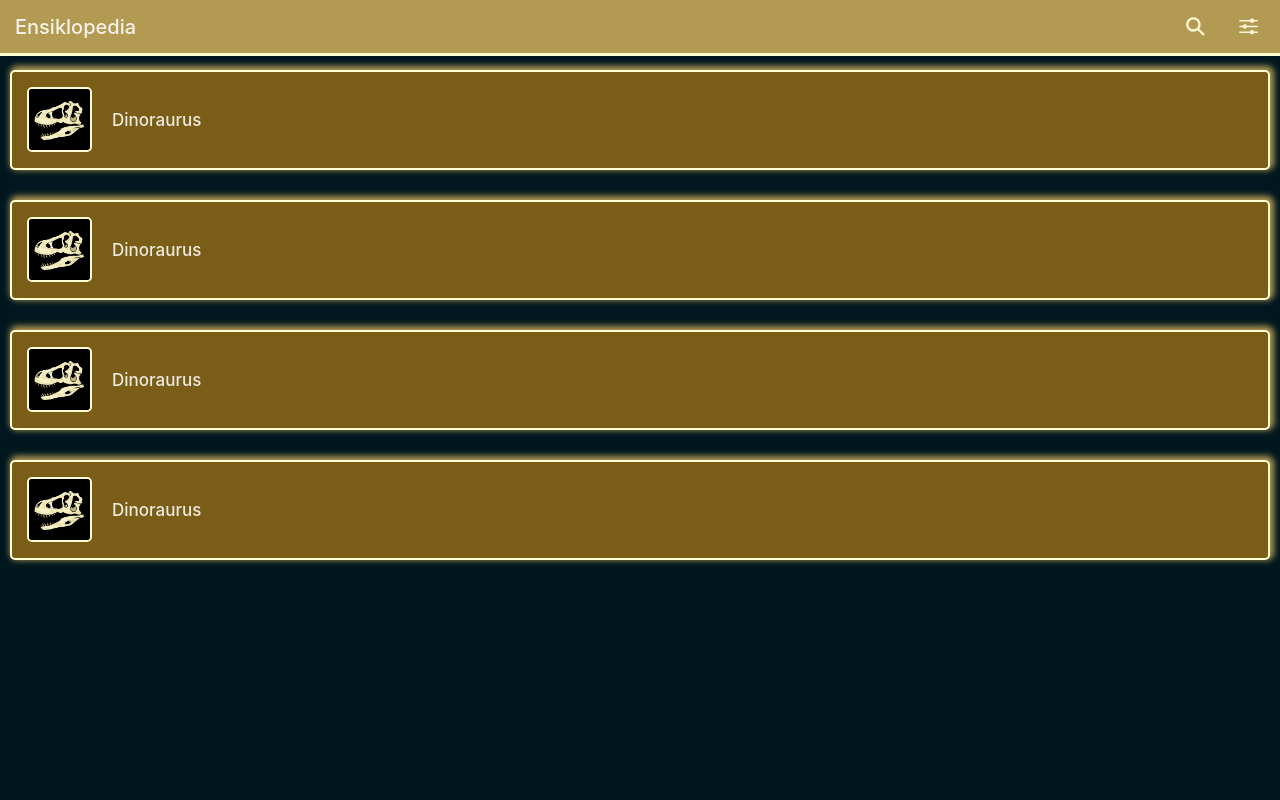
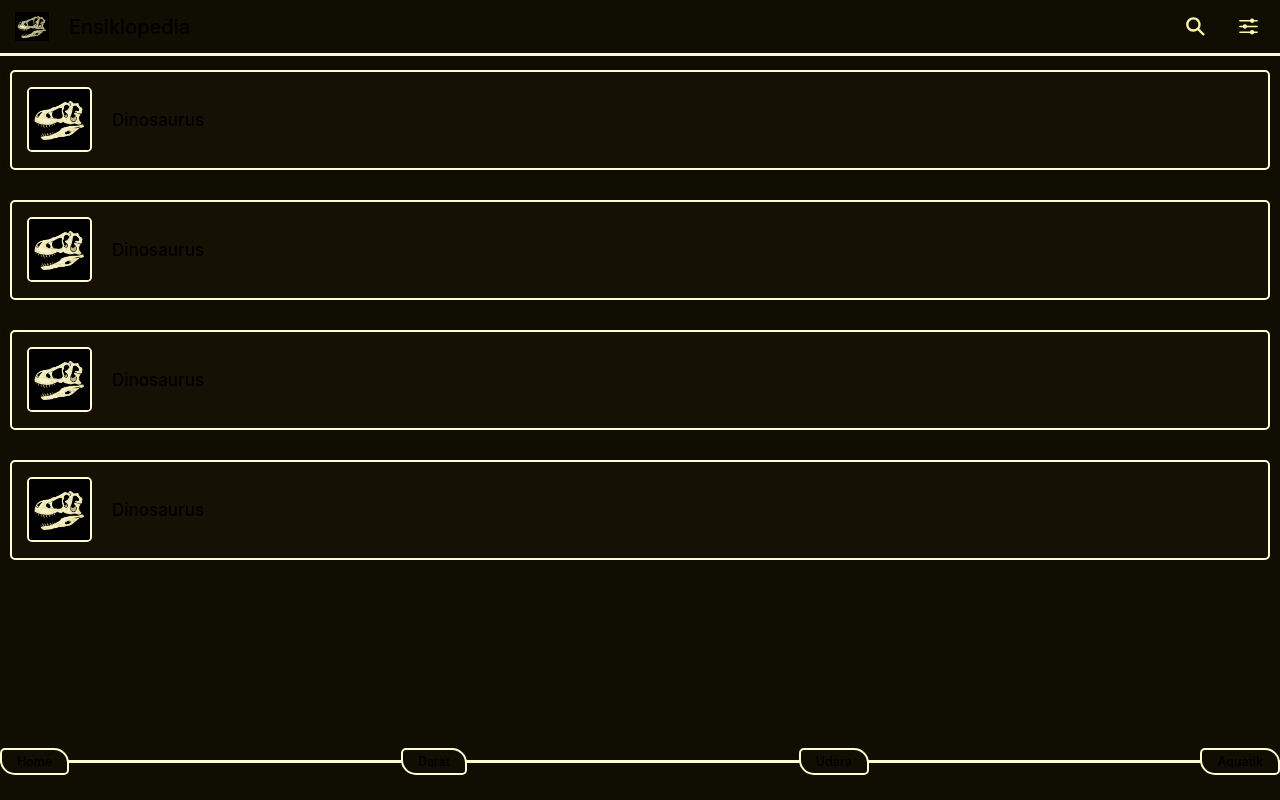
Before and after one commit to fridfn/ensiklopedia-website, a React (Vite) app: page / in a window 1280 px wide. Built offline with nearby package versions, Linux system fonts and the light colour scheme.

Commit message:
mengubah tema menjadi gelap mix krem dan menambahkan fitur navigasi bar, memberikan icon ensiklopedia dinoraurus

```diff
--- a/index.html
+++ b/index.html
@@ -3,7 +3,7 @@
   <head>
     <meta charset="UTF-8" />
     <meta name="author" content="farid fathoni"/>
-    <link rel="icon" type="image/favicon" href="/src/favicon.ico" />
+    <link rel="icon" type="image/favicon" href="../src/assets/dino.svg" />
     <meta name="viewport" content="width=device-width, initial-scale=1.0, user-scalable=no" />
     <title>Ensiklopedia - Web</title>
   </head>
--- a/src/App.jsx
+++ b/src/App.jsx
@@ -3,6 +3,7 @@ import './App.css'
 import './components.css'
 import Header from './components/header.jsx'
 import List from './components/list.jsx'
+import Navbar from './components/navbar.jsx'
 
 function App() {
   return (
@@ -14,6 +15,7 @@ function App() {
       <List />
       <List />
      </section>
+      <Navbar />
     </div>
   )
 }
--- a/src/components.css
+++ b/src/components.css
@@ -1,9 +1,9 @@
 :root {
- --primary-bg: #00171F;
+ --primary-bg: #161105;
  --primary-text: #ffffffde;
- --primary-icon: #fff7d2;
- --primary-cards: #b39a53;
- --secondary-cards: #7a5d16;
+ --primary-icon: #fff4a7;
+ --primary-cards: #100e02;
+ --secondary-cards: #161105;
  --primary-border: #fffcd2;
  --primary-hover: #494624;
 }
@@ -97,3 +97,45 @@
  height: 65px;
  padding: 5px 0;
 }
+
+.navbar {
+ position: fixed;
+ bottom: 0;
+ left: 0;
+ width: 100%;
+ height: 40px;
+ display: flex;
+ font-weight: 500;
+ align-items: center;
+ flex-direction: column;
+ justify-content: center;
+ background-color: var(--primary-cards);
+ border-top: 3px solid var(--primary-border);
+}
+
+.navbar .wrapper {
+ width: 100%;
+ justify-content: space-between;
+}
+
+.navbar .wrapper .items:hover .icon {
+ background-color: var(--primary-cards);
+}
+
+.navbar .wrapper .items .title {
+ opacity: 1;
+ z-index: -1;
+ padding: 4px 15px;
+ position: relative;
+ border-radius: 5px 15px 5px;
+ transition: all .3s ease-in-out;
+ transform: translateY(-20px);
+ background-color: var(--primary-cards);
+ border: 2px solid var(--primary-border);
+}
+
+.navbar .wrapper .items:hover .title {
+ opacity: 1;
+ z-index: 1;
+ transform: translateY(-15px);
+}
--- a/src/components/header.jsx
+++ b/src/components/header.jsx
@@ -3,7 +3,10 @@
 const Header = () => {
   return (
    <div className="header">
-     <p className="title-heading">Ensiklopedia</p>
+     <div className="wrapper">
+       <img width="34" src="../src/assets/dino.svg"/>
+       <p className="title-heading">Ensiklopedia</p>
+     </div>
      <div className="wrapper">
        <ion-icon class="icon big" name="search-sharp"></ion-icon>
        <ion-icon class="icon big" name="options"></ion-icon>
--- a/src/components/list.jsx
+++ b/src/components/list.jsx
@@ -7,7 +7,7 @@ const List = () => {
        <div className="box-image">
          <img className="icon-image" src="./dinosaurus.jpg"/>
        </div>
-       <p className="name-list small">Dinoraurus</p>
+       <p className="name-list small">Dinosaurus</p>
       </div>
       <div className="descriptions-box">
         <p className="title litle">Zaman Neolitikum</p>
--- /dev/null
+++ b/src/components/navbar.jsx
@@ -0,0 +1,24 @@
+
+
+const Navbar = () => {
+  return (
+    <div className="navbar">
+      <div className="wrapper">
+        <div className="items center-clm">
+         <p className="title tiny">Home</p>
+        </div>
+        <div className="items center-clm">
+         <p className="title tiny">Darat</p>
+        </div>
+        <div className="items center-clm">
+         <p className="title tiny">Udara</p>
+        </div>
+        <div className="items center-clm">
+         <p className="title tiny">Aquatik</p>
+        </div>
+      </div>
+    </div>
+  )
+}
+
+export default Navbar;
--- a/src/index.css
+++ b/src/index.css
@@ -3,8 +3,7 @@
   font-weight: 400;
 
   color-scheme: light dark;
-  color: var(--primary-text);
-  background-color: #00171F;
+  background-color: #100e02;
 
   font-synthesis: none;
   text-rendering: optimizeLegibility;
@@ -49,3 +48,16 @@
 .big, .small, .litle {
  font-weight: 500;
 }
+
+.center-clm {
+ display: flex;
+ align-items: center;
+ flex-direction: column;
+ justify-content: center;
+}
+
+.center-flx {
+ display: flex;
+ align-items: center;
+ justify-content: center;
+}
```
Also changed, not shown: src/assets/dino.svg (added).
